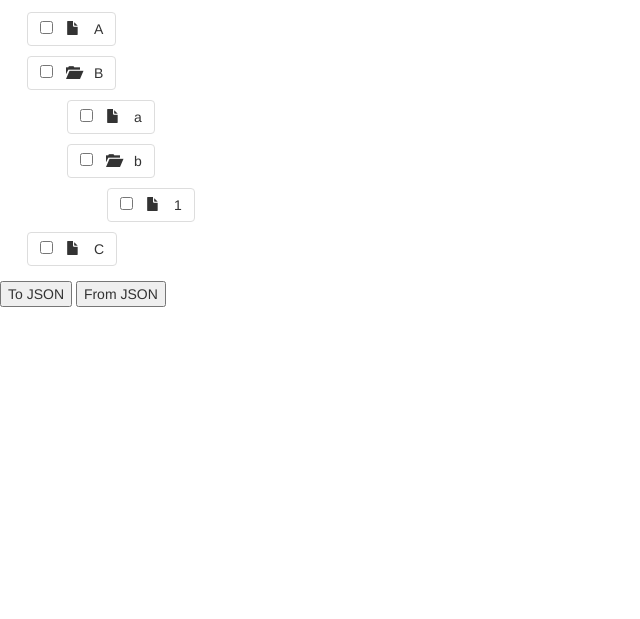
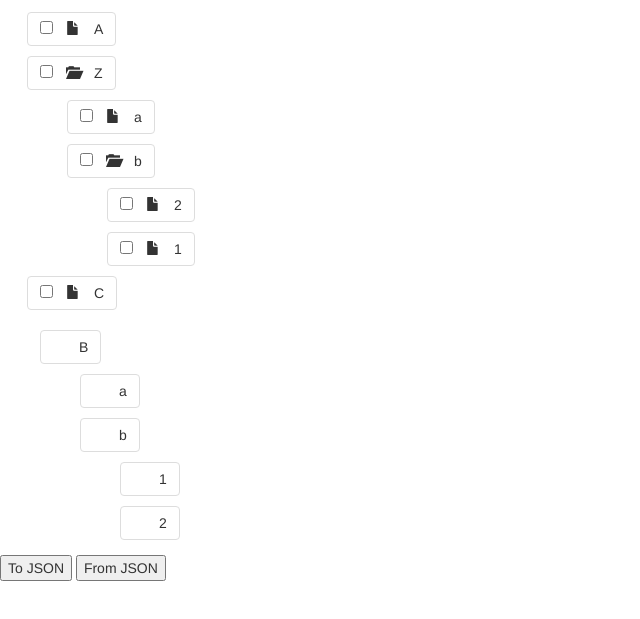
Before and after one commit to zhengl/tree, a website: page index.html in a window 1280 px wide. Shown: the part 63-682 px from the top of the page, without its empty margins (0-640 px from the left). Drawn offline with nearby package versions, Linux system fonts and the light colour scheme; files that its build step writes are made by us from their sources.

Commit message:
Calculte mappings between trees

```diff
--- a/index.html
+++ b/index.html
@@ -6,10 +6,34 @@
 </head>
 <body>
 	<h1>Tree</h1>
-	<ul class="tree tree-default tree-checkbox">
+	<ul id="src" class="tree tree-default tree-checkbox">
 		<li>
 			<a>A</a>
 		</li>
+		<li>
+			<a>Z</a>
+			<ul>
+				<li>
+					<a>a</a>
+				</li>
+				<li>
+					<a>b</a>
+					<ul>
+						<li>
+							<a>2</a>
+						</li>
+						<li>
+							<a>1</a>
+						</li>
+					</ul>
+				</li>
+			</ul>
+		</li>
+		<li>
+			<a>C</a>
+		</li>
+	</ul>
+	<ul id="dest" class="tree tree-default tree-checkbox">
 		<li>
 			<a>B</a>
 			<ul>
@@ -22,12 +46,12 @@
 						<li>
 							<a>1</a>
 						</li>
+						<li>
+							<a>2</a>
+						</li>
 					</ul>
 				</li>
 			</ul>
-		</li>
-		<li>
-			<a>C</a>
 		</li>
 	</ul>
 	<button onclick="console.log(tree.toJson())">To JSON</button>
@@ -53,10 +77,11 @@ var json = {
 	},
 
 }
-var tree = $(".tree").tree({
-	draggable: true,
-	droppable: true,
-	menu: true,
+var tree = $("#src").tree({
+	// draggable: true,
+	// droppable: true,
+	// menu: true,
 })
+tree.calculateMappings($('#dest'))
 </script>
 </html>
--- a/js/tree.js
+++ b/js/tree.js
@@ -300,12 +300,12 @@
 	};
 
 	Tree.prototype.fromJson = function(json) {
-		this.clear();
-		this.fromJsonToPlainHtml(json, this.$element);
-		this.initialize();
+		this.clear()
+		fromJsonToPlainHtml(json, this.$element)
+		this.initialize()
 	};
 
-	Tree.prototype.fromJsonToPlainHtml = function(json, $element) {
+	function fromJsonToPlainHtml(json, $element) {
 		for(var node in json) {
 			if(json[node].type == 'file') {
 				$element.append($('<li><a>' + node + '</a></li>'))
@@ -313,16 +313,114 @@
 			else if(json[node].type == 'dir') {
 				var $child = $('<li></li>')
 				$child.append($('<a>' + node + '</a>'))
-				$child.append(this.fromJsonToPlainHtml(json[node].children, $('<ul></ul>')))
+				$child.append(fromJsonToPlainHtml(json[node].children, $('<ul></ul>')))
 				$element.append($child)
 			}
 		}
-		return $element;
-	};
+		return $element
+	}
 
 	Tree.prototype.clear = function() {
 		this.$element.empty();
 	};
+
+	Tree.prototype.calculateMappings = function($dest) {
+		var mappings = []
+		eachSubStree(this.$element).forEach(function(srcSubtree) {
+			eachSubStree($dest).forEach(function(destSubtree) {
+				if(!isCompared($(srcSubtree)) && isIdentical($(srcSubtree), $(destSubtree))) {
+					addToMappings(mappings, srcSubtree, destSubtree)
+					mark($(srcSubtree))
+				}
+			})
+		})
+		clearAllMarks(this.$element)
+	};
+
+	function eachSubStree($tree){
+		var subtrees = []
+		var children = $tree.children('li').get()
+		children.forEach(function(child) {
+			subtrees.push(child)
+			if(hasChild(child)) {
+				Array.prototype.push.apply(subtrees, eachSubStree($(child).children('ul:first')))
+			}
+		})
+		return subtrees
+	}
+
+	function isCompared($tree) {
+		return $tree.hasClass('compared')
+	}
+
+	function mark($tree) {
+		$tree.find('li').addClass('compared')
+	}
+
+	function clearAllMarks($tree) {
+		$tree.find('li').removeClass('compared')
+	}
+
+	function hasChild(child) {
+		return $(child).children('ul:first').length !== 0
+	}
+
+	function isIdentical($srcTree, $destTree) {
+		return hasSameName($srcTree, $destTree)
+		&& hasSubtrees($srcTree, $destTree)
+		&& hasSameSubtrees($srcTree, $destTree)
+	}
+
+	function hasSameName($srcTree, $destTree) {
+		return getName($srcTree) == getName($destTree)
+	}
+
+	function hasSubtrees($srcTree, $destTree) {
+		return $srcTree.children('ul:first').length == $destTree.children('ul:first').length
+		&& getChildren($srcTree).length == getChildren($destTree).length
+	}
+
+	function hasSameSubtrees($srcTree, $destTree) {
+		var hasSameSubtrees = true
+		if($srcTree.children('ul:first').length !== 0) {
+			var srcChildren = getChildren($srcTree).sort(compareNode)
+			var destChildren = getChildren($destTree).sort(compareNode)
+			for(var i = 0; i < srcChildren.length; i++) {
+				hasSameSubtrees = hasSameSubtrees && isIdentical($(srcChildren[i]), $(destChildren[i]))
+			}
+		}
+		return hasSameSubtrees
+	}
+
+	function compareNode(node1, node2) {
+		var node1Name = getName($(node1))
+		var node2Name = getName($(node2))
+		if(node1Name > node2Name) {
+			return 1
+		} else if(node1Name < node2Name) {
+			return -1
+		} else {
+			return 0
+		}
+	}
+
+	function addToMappings(mappings, srcTree, destTree){
+		mappings.push({src: getPath($(srcTree)), dest: getPath($(destTree))})
+	}
+
+	function getPath($tree) {
+		return $tree.parents('li').get().reverse().map(function(node){
+			return getName($(node))
+		}).join('/') + '/' + getName($tree)
+	}
+
+	function getName($node) {
+		return $node.children('a:first').text()
+	}
+
+	function getChildren($node) {
+		return $node.children('ul:first').children('li')
+	}
 
 	$.fn.tree = function (options) {
 		var $this = $(this)
```
